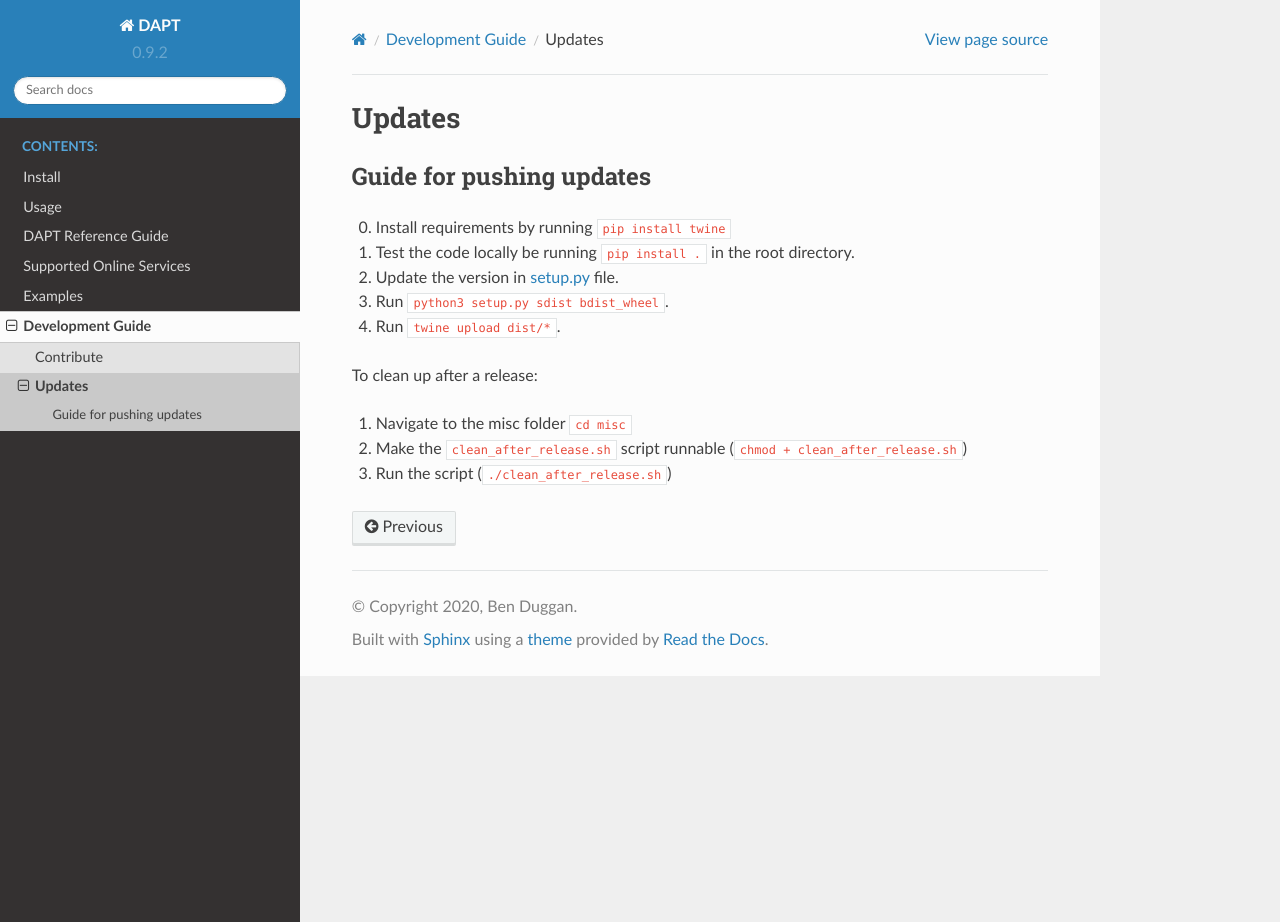
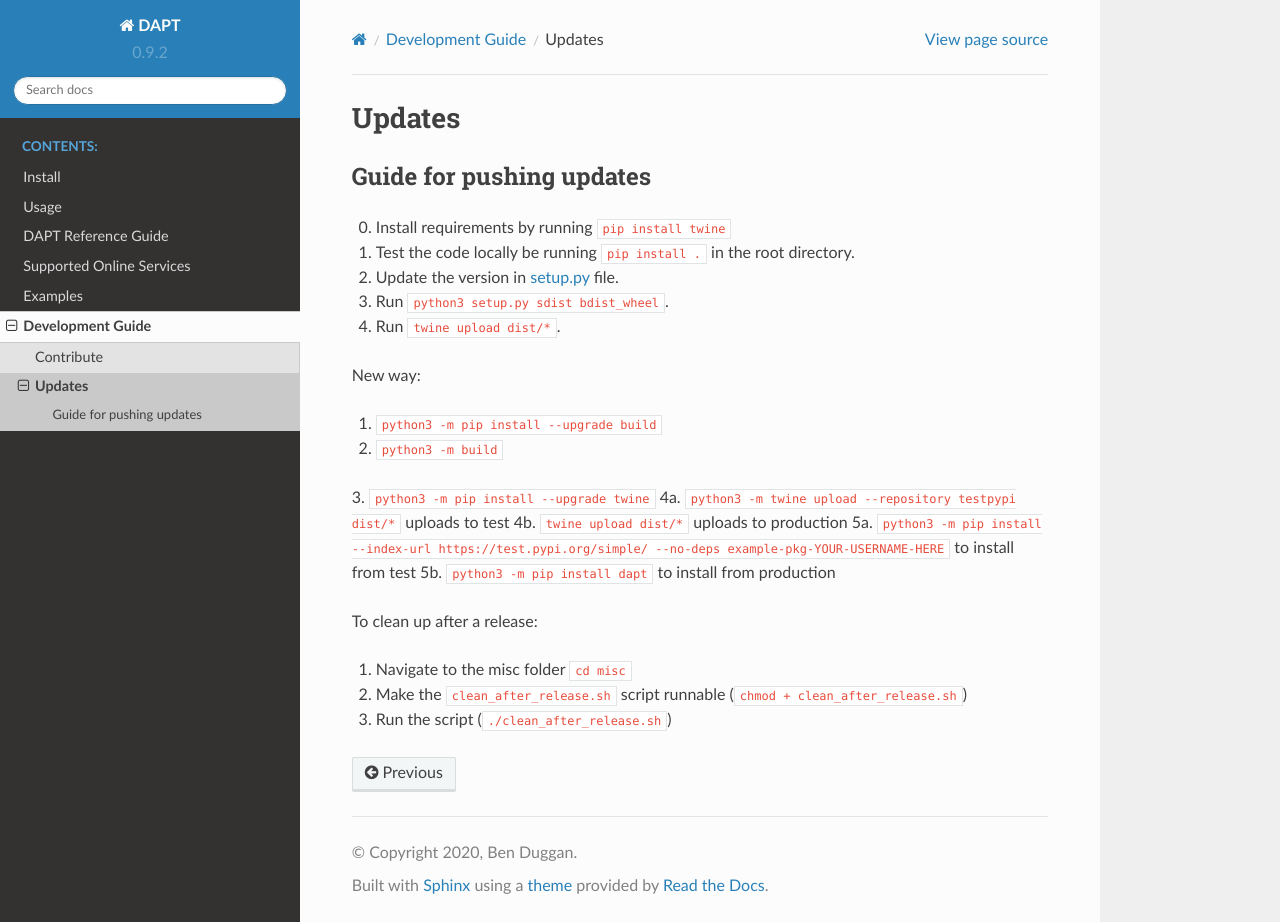
Before and after one commit to BenSDuggan/DAPT, a Sphinx documentation site: the page built from docs/dev/updates.rst, in a window 1280 px wide and 922 px high. Built offline with Sphinx 7.4.7 and the Read the Docs theme 2.0.0, drawn with Linux system fonts in a browser that asks for light colours.

```diff
--- a/docs/dev/updates.rst
+++ b/docs/dev/updates.rst
@@ -13,6 +13,17 @@ Guide for pushing updates
 4. Run ``twine upload dist/*``.
 
 
+New way:
+
+1. ``python3 -m pip install --upgrade build``
+2. ``python3 -m build``
+3. ``python3 -m pip install --upgrade twine``
+4a. ``python3 -m twine upload --repository testpypi dist/*`` uploads to test
+4b. ``twine upload dist/*`` uploads to production
+5a. ``python3 -m pip install --index-url https://test.pypi.org/simple/ --no-deps example-pkg-YOUR-USERNAME-HERE`` to install from test
+5b. ``python3 -m pip install dapt`` to install from production
+
+
 To clean up after a release:
 
 1. Navigate to the misc folder ``cd misc``
```
Also changed, not shown: docs/dev/upload_to_pip.md (deleted, +0 -11 lines), 1 other file.
